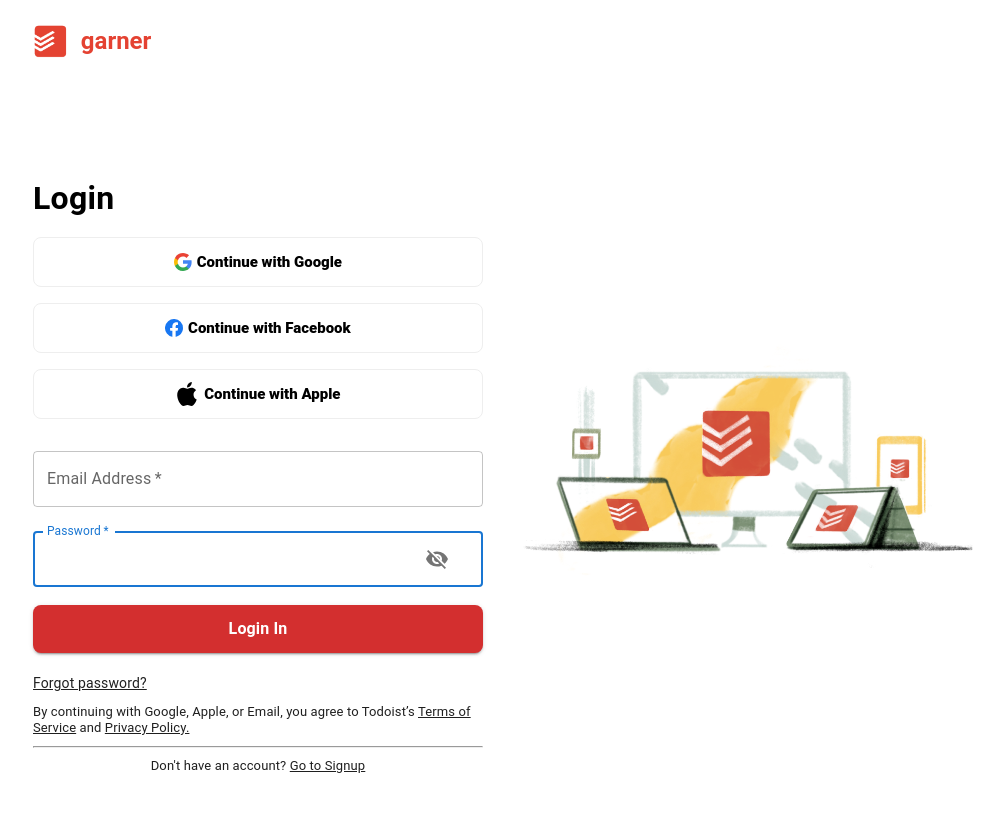
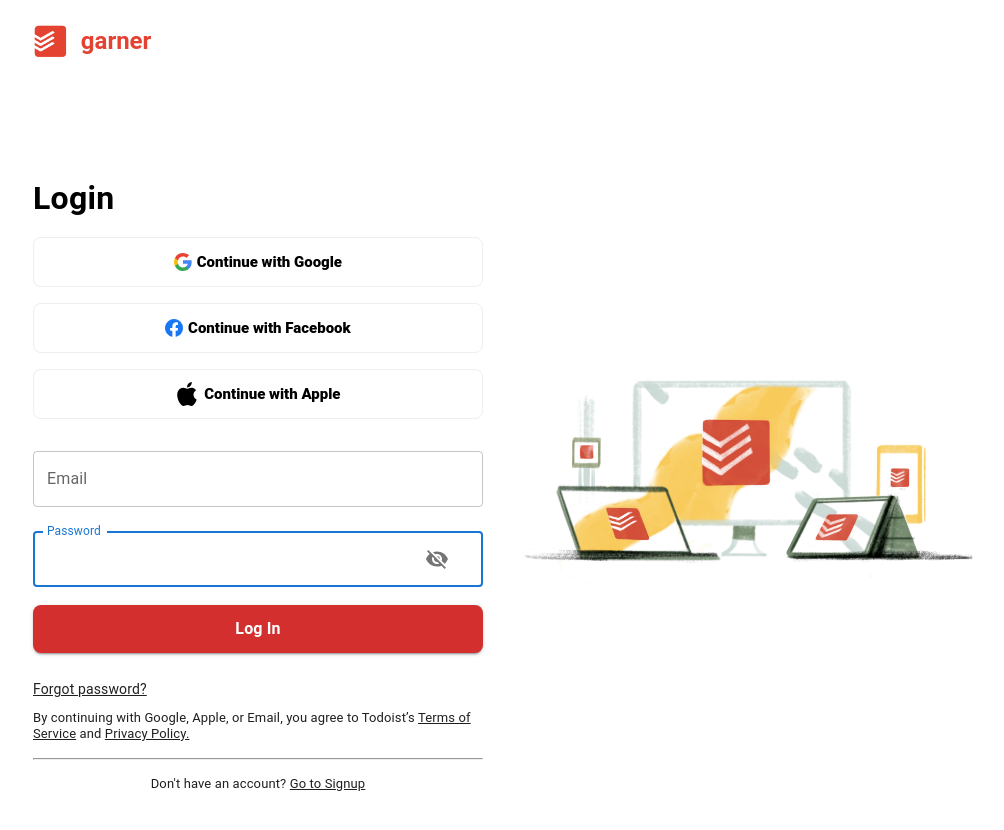
Before and after one commit to feridkazimli/garner, a React (Create React App) app: page /signin in a window 1280 px wide. Shown: the top 830 px of the page, without its empty margins (157-1161 px from the left). Built offline with nearby package versions, Linux system fonts and the light colour scheme.

Commit message:
Fix custom input problem when click button

```diff
--- a/package.json
+++ b/package.json
@@ -5,6 +5,7 @@
   "dependencies": {
     "@emotion/react": "^11.10.5",
     "@emotion/styled": "^11.10.5",
+    "@hookform/resolvers": "^2.9.10",
     "@mui/icons-material": "^5.11.0",
     "@mui/material": "^5.11.0",
     "@testing-library/jest-dom": "^5.16.5",
--- a/src/Components/Elements/CustomButton.tsx
+++ b/src/Components/Elements/CustomButton.tsx
@@ -1,13 +1,23 @@
-import { Button, Typography } from '@mui/material'
+import { Button, Typography } from "@mui/material";
 type fortext = {
-    text: string
-}
+  text: string;
+};
 export const CustomButton = ({ text }: fortext) => {
-    return (
-        <Button variant="contained" color="error" sx={{ p: "12px", margin: "10px 0px", borderRadius: '8px' }} fullWidth>
-            <Typography fontSize={"16px"} fontWeight="700" sx={{ textTransform: 'capitalize' }}>
-                {text}
-            </Typography>
-        </Button>
-    )
-}
+  return (
+    <Button
+      type="submit"
+      variant="contained"
+      color="error"
+      sx={{ p: "12px", margin: "10px 0px", borderRadius: "8px" }}
+      fullWidth
+    >
+      <Typography
+        fontSize={"16px"}
+        fontWeight="700"
+        sx={{ textTransform: "capitalize" }}
+      >
+        {text}
+      </Typography>
+    </Button>
+  );
+};
--- a/src/Components/Elements/CustomTextField.tsx
+++ b/src/Components/Elements/CustomTextField.tsx
@@ -2,33 +2,37 @@
 import TextField from "@mui/material/TextField";
 import { Visibility, VisibilityOff } from "@mui/icons-material";
 import { useState } from "react";
+import { Controller } from "react-hook-form";
 import { CustomTextFieldProps } from "../../types";
 
 export const CustomTextField = ({
+  name,
+  control,
   label,
-  name,
-  error,
   type,
-  autoComplete,
-  register,
   placeholder,
 }: CustomTextFieldProps) => {
   const [showPassword, setShowPassword] = useState<boolean>(false);
   const handleClickShowPassword = () => setShowPassword((user) => !user);
   return (
     <>
+      <Controller
+        name={name}
+        control={control}
+        render={({ field: { onChange, value }, fieldState: { error } }) => (
           <TextField
             margin="normal"
-        required
             fullWidth
-        error={error}
-        label={`${label}`}
-        name={`${name}`}
-        {...register(name)}
-        type={type === "password" ? (showPassword ? "text" : "password") : type}
-        autoComplete={`${autoComplete}`}
+            label={label}
+            helperText={error ? error.message : null}
+            onChange={onChange}
+            value={value}
+            error={!!error}
+            placeholder={placeholder}
+            type={
+              type === "password" ? (showPassword ? "text" : "password") : type
+            }
             autoFocus
-        placeholder={`${placeholder}`}
             InputProps={{
               endAdornment: (
                 <InputAdornment position="end">
@@ -48,6 +52,8 @@
               ),
             }}
           />
+        )}
+      />
     </>
   );
 };
--- a/src/Modules/Login/ForgottenPassword/Forgot.tsx
+++ b/src/Modules/Login/ForgottenPassword/Forgot.tsx
@@ -1,78 +1,81 @@
-import {  Box, Grid, Typography,  CardMedia, Stack } from "@mui/material";
-import {  Link} from "react-router-dom";
-import {CustomButton} from "../../../Components/Elements/CustomButton";
+import { Box, Grid, Typography, CardMedia, Stack } from "@mui/material";
+import { Link } from "react-router-dom";
+import { CustomButton } from "../../../Components/Elements/CustomButton";
 import { CustomTextField } from "../../../Components/Elements/CustomTextField";
 import { useForm } from "react-hook-form";
-import {GlobalStyless} from "../../../Styles/MainStyle";
+import { GlobalStyless } from "../../../Styles/MainStyle";
 import CustomContainer from "../../../Components/Blocks/CustomContainer";
-//import {schema} from "../../../schema/";
-interface IFormInputs {
-  email: string;
-  password: string;
-}
+import { forgotPasswordSchema } from "../../../schema";
+import { yupResolver } from "@hookform/resolvers/yup";
+import { IFormInputs } from "../../../types";
 
-export  function FormSide() {
-  const {
-    register,
-    handleSubmit,
-    reset,
-   //formState: { errors },
-  } = useForm<IFormInputs>({
-   //  resolver: yupResolver(schema)
+type ForgotPasswordInput = Pick<IFormInputs, "email">;
+
+export function FormSide() {
+  const { handleSubmit, reset, control } = useForm<ForgotPasswordInput>({
+    defaultValues: {
+      email: "",
+    },
+    resolver: yupResolver(forgotPasswordSchema),
   });
-  const onSubmit = (data: IFormInputs) => {
+  const onSubmit = (data: ForgotPasswordInput) => {
     console.log(data);
     reset();
   };
   return (
-    <Stack spacing={1} direction="column" sx={{
-      maxWidth: {
-        xs: '400px',
-        md: '100%'
-      }
-    }}>
-      <Typography
-        component="p"
-        fontSize='13px'
-        textAlign='start'
-      >
-        To reset your password, please enter the email address of your
-        Todoist account.
+    <Stack
+      spacing={1}
+      direction="column"
+      sx={{
+        maxWidth: {
+          xs: "400px",
+          md: "100%",
+        },
+      }}
+    >
+      <Typography component="p" fontSize="13px" textAlign="start">
+        To reset your password, please enter the email address of your Todoist
+        account.
       </Typography>
       <Box mt={1} onSubmit={handleSubmit(onSubmit)} component="form">
         <CustomTextField
+          name="email"
+          control={control}
+          label="Email"
           type="email"
-          name="email"
-          label="Email Address"
-          autoComplete="email"
           placeholder="Enter your email..."
-          register={register}
         />
         <CustomButton text={"Reset my Password"} />
-        <Box component="hr" sx={GlobalStyless.hrStyle} />
-        <Box mt='20px'>
-          <Typography fontSize='15px'>
-            <Link to="/signin" className="link-color">Go to login</Link>
-          </Typography>
-          </Box>
-        </Box>
+      </Box>
+      <Box component="hr" sx={GlobalStyless.hrStyle} />
+      <Box mt="20px">
+        <Typography fontSize="15px">
+          <Link to="/signin" className="link-color">
+            Go to login
+          </Link>
+        </Typography>
+      </Box>
     </Stack>
-  )
+  );
 }
 
 export const ImageSide = () => {
   return (
-    <Box width='100%' ml='40px'>
+    <Box width="100%" ml="40px">
       <CardMedia
         component="img"
         image="/assets/images/forgetpass.png"
       ></CardMedia>
     </Box>
-  )
-}
+  );
+};
 
 export default function Forgot() {
   return (
-    <CustomContainer text='Forgot your password?' leftSide={<FormSide />} rightSide={<ImageSide />} />
+    <CustomContainer
+      text="Forgot your password?"
+      leftSide={<FormSide />}
+      rightSide={<ImageSide />}
+    />
   );
 }
--- a/src/Modules/Login/Login.tsx
+++ b/src/Modules/Login/Login.tsx
@@ -7,14 +7,16 @@
 import { CardMedia, Box, Typography, Stack } from "@mui/material";
 import CustomContainer from "../../Components/Blocks/CustomContainer";
 import { IFormInputs } from "../../types";
+import { schema } from "../../schema";
+import { yupResolver } from "@hookform/resolvers/yup";
 
 export const FormSide = () => {
-  const {
-    register,
-    handleSubmit,
-    reset,
-    // formState: { errors },
-  } = useForm<IFormInputs>({
+  const { handleSubmit, reset, control } = useForm<IFormInputs>({
+    defaultValues: {
+      email: "",
+      password: "",
+    },
+    resolver: yupResolver(schema),
   });
   const onSubmit = (data: IFormInputs) => {
     console.log(data);
@@ -23,43 +25,44 @@
   return (
     <>
       <CustomLink />
-      <Stack spacing={2} direction="column" sx={{
+      <Stack
+        spacing={2}
+        direction="column"
+        sx={{
           maxWidth: {
-          xs: '400px',
-          md: '100%'
-        }
-      }}>
+            xs: "400px",
+            md: "100%",
+          },
+        }}
+      >
         <Box onSubmit={handleSubmit(onSubmit)} component="form">
           <CustomTextField
+            name="email"
+            control={control}
+            label="Email"
             type="email"
-            name="email"
-            label="Email Address"
-            autoComplete="email"
             placeholder="Enter your email..."
-            register={register}
           />
           <CustomTextField
+            name="password"
+            control={control}
             label="Password"
             type="password"
-            name="password"
-            autoComplete="current-password"
             placeholder="Enter your password..."
-            register={register}
           />
 
-          <CustomButton text={"Login in"} />
-          <Box mt="10px" textAlign='start'>
+          <CustomButton text={"Log in"} />
+        </Box>
+        <Box mt="10px" textAlign="start">
           <Link to="/signin/forgotpass" className="link-color">
-              <Typography fontSize='14px'> Forgot password?</Typography>
+            <Typography fontSize="14px"> Forgot password?</Typography>
           </Link>
-            <Typography
-              component="p"
-              sx={GlobalStyless.pLinkStyle}
-              mt='10px'
+          <Typography component="p" sx={GlobalStyless.pLinkStyle} mt="10px">
+            By continuing with Google, Apple, or Email, you agree to Todoist’s{" "}
+            <Link
+              to="https://doist.com/terms-of-service"
+              className="link-color"
             >
-              By continuing with Google, Apple, or Email, you agree to
-              Todoist’s{" "}
-              <Link to="https://doist.com/terms-of-service" className="link-color">
               Terms of Service
             </Link>{" "}
             and{" "}
@@ -73,7 +76,7 @@
           <Typography
             component="p"
             sx={GlobalStyless.pLinkStyle}
-              textAlign='center'
+            textAlign="center"
           >
             Don't have an account?{"  "}
             <Link to="/signup" className="link-color">
@@ -81,25 +84,28 @@
             </Link>
           </Typography>
         </Box>
-        </Box>
       </Stack>
     </>
-  )
-}
+  );
+};
 
 export const ImageSide = () => {
   return (
-    <Box width='100%' ml='40px'>
+    <Box width="100%" ml="40px">
       <CardMedia
         component="img"
         image="/assets/images/signInImage.png"
       ></CardMedia>
     </Box>
-  )
-}
+  );
+};
 
 export default function SignIn() {
   return (
-    <CustomContainer text='Login' leftSide={<FormSide />} rightSide={<ImageSide />} />
+    <CustomContainer
+      text="Login"
+      leftSide={<FormSide />}
+      rightSide={<ImageSide />}
+    />
   );
 }
--- a/src/Modules/Register/Signup.tsx
+++ b/src/Modules/Register/Signup.tsx
@@ -1,57 +1,58 @@
-import CustomContainer from "../../Components/Blocks/CustomContainer"
-import {
-  Box,
-  Stack,
-  Typography,
-  CardMedia
-} from "@mui/material";
-import { Link } from 'react-router-dom'
+import CustomContainer from "../../Components/Blocks/CustomContainer";
+import { Box, Stack, Typography, CardMedia } from "@mui/material";
+import { Link } from "react-router-dom";
 import { CustomButton } from "../../Components/Elements/CustomButton";
 import { CustomLink } from "../../Components/Elements/CustomLink";
 import { CustomTextField } from "../../Components/Elements/CustomTextField";
 import { useForm } from "react-hook-form";
 import { IFormInputs } from "../../types";
-
+import { schema } from "../../schema";
+import { yupResolver } from "@hookform/resolvers/yup";
 export const FormSide = () => {
-  const {
-    register,
-    handleSubmit,
-    reset
-    // formState: {errors}
-  } = useForm<IFormInputs>({
-  })
-
+  const { handleSubmit, reset, control } = useForm<IFormInputs>({
+    defaultValues: {
+      email: "",
+      password: "",
+    },
+    resolver: yupResolver(schema),
+  });
   const onSubmit = (data: IFormInputs) => {
     console.log(data);
-    reset()
-  }
+    reset();
+  };
   return (
     <>
       <CustomLink />
       <Box component="hr" sx={{ my: "10px", color: "#fff" }} />
-      <Stack spacing={2} direction="column" sx={{
+      <Stack
+        spacing={2}
+        direction="column"
+        sx={{
           maxWidth: {
-          xs: '400px',
-          md: '100%'
-        }
-      }}>
-        <Box onSubmit={handleSubmit(onSubmit)} component='form'>
-
-        </Box>
-        <CustomTextField label='Email' name='email' type='email' placeholder="Enter your email..." autoComplete=""
-          register={register}
+            xs: "400px",
+            md: "100%",
+          },
+        }}
+      >
+        <Box onSubmit={handleSubmit(onSubmit)} component="form">
+          <CustomTextField
+            name="email"
+            control={control}
+            label="Email"
+            type="email"
+            placeholder="Enter your email..."
           />
           <CustomTextField
+            name="password"
+            control={control}
             label="Password"
-          name='password'
-          type='password'
+            type="password"
             placeholder="Enter your password..."
-          autoComplete="current-password"
-          register={register}
           />
-        {/* Button Componenet  */}
-        <CustomButton text='Sign Up With Email' />
-        <Box mt="10px" textAlign='start'>
+          <CustomButton text="Sign Up With Email" />
+        </Box>
+
+        <Box mt="10px" textAlign="start">
           <Typography
             component="p"
             sx={{
@@ -60,8 +61,7 @@
               lineHeight: 1.2,
             }}
           >
-            By continuing with Google, Apple, or Email, you agree to
-            Todoist’s{" "}
+            By continuing with Google, Apple, or Email, you agree to Todoist’s{" "}
             <Link to="#terms" className="link-color">
               Terms of Service
             </Link>{" "}
@@ -91,25 +91,48 @@
         <Box />
       </Stack>
     </>
-  )
-}
+  );
+};
 
 export const ImageSide = () => {
   return (
-    <Box position='relative' width='100%' ml='20px'>
-      <CardMedia component="img" image="/assets/images/regimg.png" ></CardMedia>
-      <Box width='280px' p='24px' position='absolute' top='280px' left='200px' borderRadius='8px' bgcolor='#fff' boxShadow='0 3px 20px rgba(0,0,0,.15);'>
-        <Typography>Before Todoist, my to-do lists were scattered all around! Now, everything is in order and in one place.</Typography>
-        <Typography component='p' sx={{
-          color: 'gray',
+    <Box position="relative" width="100%" ml="20px">
+      <CardMedia component="img" image="/assets/images/regimg.png"></CardMedia>
+      <Box
+        width="280px"
+        p="24px"
+        position="absolute"
+        top="280px"
+        left="200px"
+        borderRadius="8px"
+        bgcolor="#fff"
+        boxShadow="0 3px 20px rgba(0,0,0,.15);"
+      >
+        <Typography>
+          Before Todoist, my to-do lists were scattered all around! Now,
+          everything is in order and in one place.
+        </Typography>
+        <Typography
+          component="p"
+          sx={{
+            color: "gray",
             pt: "15px",
-          fontSize: '15px'
-        }}>– Matt M.</Typography>
+            fontSize: "15px",
+          }}
+        >
+          – Matt M.
+        </Typography>
       </Box>
     </Box>
-  )
-}
+  );
+};
 
 export default function SignUp() {
-  return <CustomContainer text='Sign up' leftSide={< FormSide />} rightSide={< ImageSide />} />
+  return (
+    <CustomContainer
+      text="Sign up"
+      leftSide={<FormSide />}
+      rightSide={<ImageSide />}
+    />
+  );
 }
--- a/src/schema/index.ts
+++ b/src/schema/index.ts
@@ -1,7 +1,12 @@
 import * as yup from 'yup'
 
-const passwordRules = /^(?=.*[a-z])(?=.*[A-Z])(?=.*[0-9])(?=.*[!@#\$%\\^&\\*])(?=.{8,})/;
+const passwordRules = /^(?=.*[a-z])(?=.*[A-Z])(?=.*[0-9])(?=.*[!@#\$%\\^&\\*])(?=.{8,16})/;
 export const schema = yup.object().shape({
     email: yup.string().email("Please enter a valid email").required('Required'),
-    password: yup.string().min(5).required('Required').matches(passwordRules, { message: "Please create a strong password" }),
+    password: yup.string().required('Required').matches(passwordRules, { message: "Password must be 8-16 characters long and contain at least one uppercase one symbol one number character example" }),
 })
+
+
+export const forgotPasswordSchema = yup.object().shape({
+    email: yup.string().email("Please enter a valid email").required('Required'),
+})
--- a/src/types/ModulType/TypeForModule.ts
+++ b/src/types/ModulType/TypeForModule.ts
@@ -16,9 +16,7 @@
 export type CustomTextFieldProps = {
     label: string;
     name: string;
-    autoComplete: string;
+    control: any;
     type: string;
     placeholder: string;
-    error?: boolean;
-    register?: any;
-};
+  };
```
Also changed, not shown: src/Router/MainRouter.ts (+4 -4 lines), 1 other file (tests, documents, lock files or other folders). Lines whose indentation alone changed are shown as unchanged.
